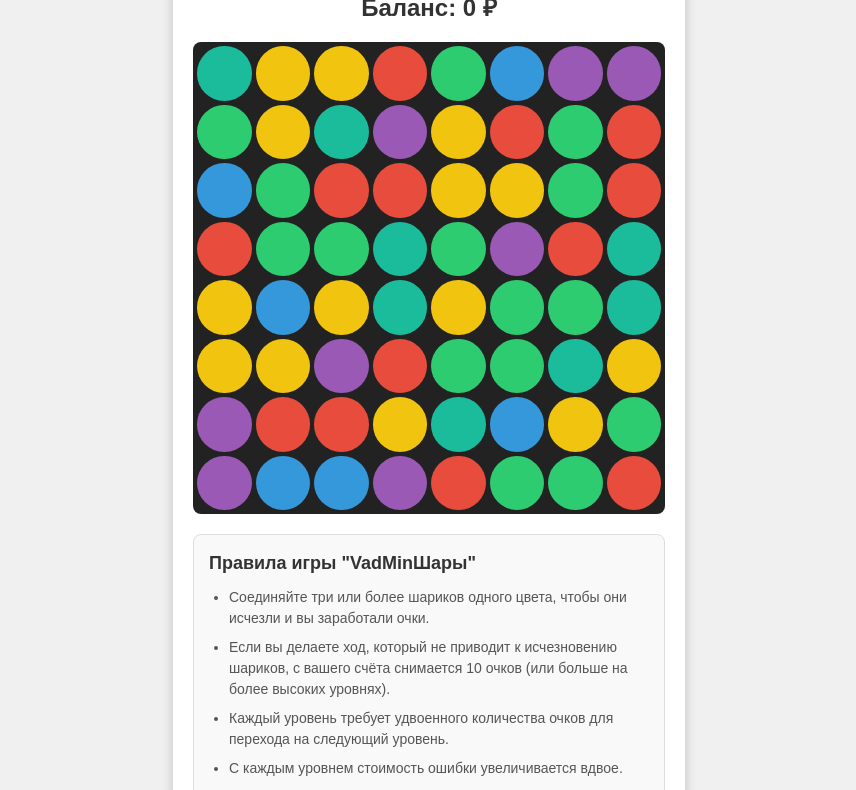
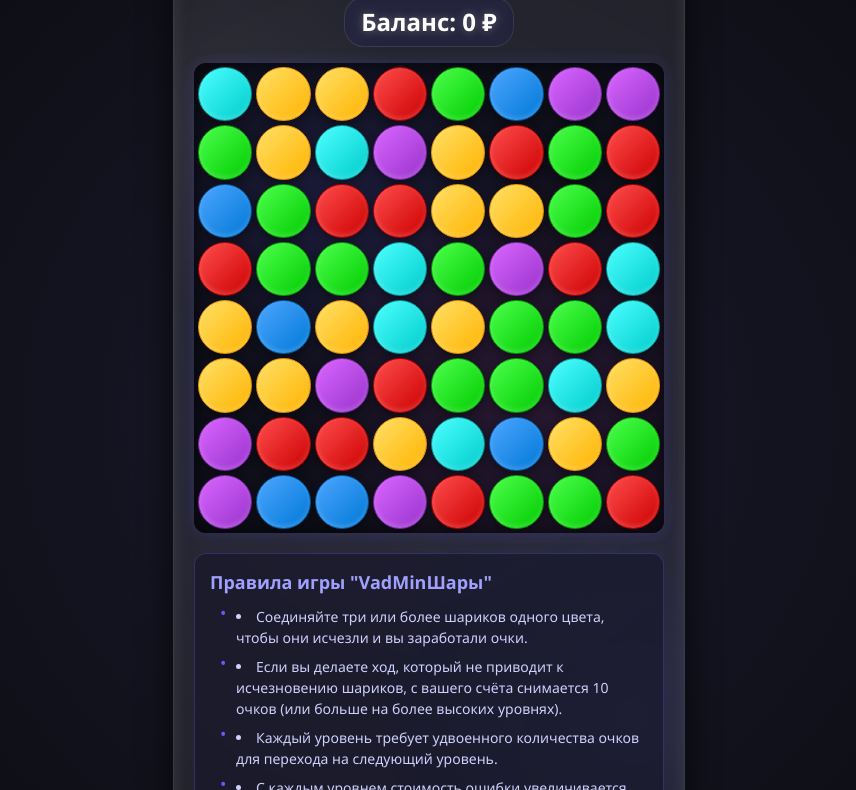
Before and after one commit to VadimMinaev/match3-game, a plain HTML site: page index.html in a window 1280 px wide. Shown: the part 94-884 px from the top of the page, without its empty margins (211-1067 px from the left). Drawn offline with Linux system fonts and the light colour scheme.

Commit message:
Фикс

```diff
--- a/style.css
+++ b/style.css
@@ -6,7 +6,6 @@
 
 :root {
   --board-size: min(90vw, 512px);
-  --ball-size: calc(var(--board-size) / 8 - 4px);
   --gap-size: 4px;
 }
 
@@ -23,31 +22,81 @@
 }
 
 body {
-  font-family: Arial, sans-serif;
-  background: #f0f0f0;
+  font-family: 'Segoe UI', Tahoma, Geneva, Verdana, sans-serif;
+  background: #0a0a0d;
+  background-image: radial-gradient(circle at center, #1a1a2e 0%, #0a0a0d 100%);
   display: flex;
   justify-content: center;
   align-items: center;
   min-height: 100vh;
   padding: 16px;
   line-height: 1.5;
+  color: #e0e0ff;
+  overflow-x: hidden;
 }
 
 .game-container {
   text-align: center;
   padding: 20px;
-  background: white;
-  border-radius: 12px;
-  box-shadow: 0 4px 12px rgba(0, 0, 0, 0.2);
+  background: rgba(255, 255, 255, 0.08);
+  backdrop-filter: blur(10px);
+  -webkit-backdrop-filter: blur(10px);
+  border-radius: 16px;
+  box-shadow:
+    0 8px 32px rgba(0, 0, 0, 0.7),
+    inset 0 0 15px rgba(255, 255, 255, 0.1);
+  border: 1px solid rgba(255, 255, 255, 0.1);
   width: 100%;
   max-width: var(--board-size);
+  position: relative;
+  overflow: hidden;
+}
+
+.game-container::before {
+  content: '';
+  position: absolute;
+  top: 0;
+  left: 0;
+  width: 100%;
+  height: 100%;
+  background-image:
+    radial-gradient(circle at 10% 20%, rgba(255, 255, 255, 0.05) 0%, transparent 20%),
+    radial-gradient(circle at 90% 80%, rgba(100, 100, 255, 0.1) 0%, transparent 30%);
+  z-index: 0;
+  pointer-events: none;
+}
+
+.game-container > * {
+  position: relative;
+  z-index: 1;
+}
+
+h1 {
+  font-size: 28px;
+  margin-bottom: 12px;
+  background: linear-gradient(45deg, #6a11cb 0%, #2575fc 100%);
+  background-clip: text;
+  -webkit-background-clip: text;
+  color: transparent;
+  -webkit-text-fill-color: transparent;
+  text-shadow: 0 2px 10px rgba(106, 17, 203, 0.2);
+  letter-spacing: -0.5px;
+  font-weight: bold;
+  padding: 0 8px;
 }
 
 .score {
   font-size: 24px;
   margin-bottom: 16px;
-  color: #333;
+  color: #fff;
   font-weight: bold;
+  text-shadow: 0 0 10px rgba(255, 255, 255, 0.3);
+  background: rgba(30, 30, 60, 0.7);
+  display: inline-block;
+  padding: 6px 16px;
+  border-radius: 20px;
+  backdrop-filter: blur(5px);
+  border: 1px solid rgba(255, 255, 255, 0.1);
 }
 
 .game-board {
@@ -55,13 +104,32 @@ body {
   grid-template-columns: repeat(8, 1fr);
   grid-template-rows: repeat(8, 1fr);
   gap: var(--gap-size);
-  background: #222;
+  background: #0f0f1a;
   padding: var(--gap-size);
-  border-radius: 8px;
+  border-radius: 12px;
   aspect-ratio: 1 / 1;
   width: 100%;
   max-width: 100%;
   margin: 0 auto;
+  position: relative;
+  overflow: hidden;
+  box-shadow:
+    inset 0 0 20px rgba(0, 0, 0, 0.8),
+    0 0 15px rgba(100, 100, 255, 0.2);
+}
+
+.game-board::before {
+  content: '';
+  position: absolute;
+  top: 0;
+  left: 0;
+  width: 100%;
+  height: 100%;
+  background-image:
+    radial-gradient(circle at 30% 30%, rgba(100, 100, 255, 0.15) 0%, transparent 40%),
+    radial-gradient(circle at 70% 70%, rgba(255, 100, 255, 0.1) 0%, transparent 50%);
+  z-index: 0;
+  pointer-events: none;
 }
 
 .ball {
@@ -73,26 +141,51 @@ body {
   display: flex;
   justify-content: center;
   align-items: center;
+  position: relative;
+  z-index: 2;
+  box-shadow:
+    0 3px 8px rgba(0, 0, 0, 0.4),
+    inset 0 -2px 5px rgba(255, 255, 255, 0.2);
 }
 
-/* Цвета шариков */
-.ball[data-color="1"] { background: #e74c3c; } /* красный */
-.ball[data-color="2"] { background: #3498db; } /* синий */
-.ball[data-color="3"] { background: #2ecc71; } /* зелёный */
-.ball[data-color="4"] { background: #f1c40f; } /* жёлтый */
-.ball[data-color="5"] { background: #9b59b6; } /* фиолетовый */
-.ball[data-color="6"] { background: #1abc9c; } /* бирюзовый */
+.ball[data-color="1"] {
+  background: linear-gradient(135deg, #ff4d4d, #cc0000);
+  border: 1px solid #b30000;
+}
+.ball[data-color="2"] {
+  background: linear-gradient(135deg, #4da6ff, #0078d7);
+  border: 1px solid #005a9e;
+}
+.ball[data-color="3"] {
+  background: linear-gradient(135deg, #4dff4d, #00cc00);
+  border: 1px solid #009900;
+}
+.ball[data-color="4"] {
+  background: linear-gradient(135deg, #ffe066, #ffb300);
+  border: 1px solid #e69500;
+}
+.ball[data-color="5"] {
+  background: linear-gradient(135deg, #d966ff, #9933cc);
+  border: 1px solid #7a29a3;
+}
+.ball[data-color="6"] {
+  background: linear-gradient(135deg, #4dffff, #00cccc);
+  border: 1px solid #009999;
+}
 
 .ball.selected {
   transform: scale(1.15);
-  box-shadow: 0 0 12px rgba(255, 255, 255, 0.8);
+  box-shadow:
+    0 0 20px rgba(255, 255, 255, 0.9),
+    inset 0 0 15px rgba(255, 255, 255, 0.5);
+  z-index: 10;
 }
 
 .ball.removing {
   opacity: 0;
+  transform: scale(0.8);
 }
 
-/* Полная адаптация под мобильные устройства */
 @media (max-width: 768px) {
   .game-container {
     max-width: 95vw;
@@ -106,7 +199,11 @@ body {
 
   .game-board {
     padding: calc(var(--gap-size) * 0.5);
-    border-radius: 6px;
+    border-radius: 10px;
+  }
+
+  h1 {
+    font-size: 24px;
   }
 }
 
@@ -118,6 +215,7 @@ body {
   .score {
     font-size: 18px;
     margin-bottom: 10px;
+    padding: 4px 12px;
   }
 
   .game-rules {
@@ -133,16 +231,19 @@ body {
   .game-rules li {
     margin-bottom: 5px;
   }
+
+  h1 {
+    font-size: 20px;
+  }
 }
 
-/* Стили для модального окна */
 .modal-overlay {
   position: fixed;
   top: 0;
   left: 0;
   width: 100%;
   height: 100%;
-  background: rgba(0, 0, 0, 0.5);
+  background: rgba(10, 10, 20, 0.95);
   display: flex;
   justify-content: center;
   align-items: center;
@@ -150,66 +251,84 @@ body {
 }
 
 .modal {
-  background: white;
+  background: rgba(30, 30, 60, 0.9);
   padding: 20px;
-  border-radius: 8px;
-  box-shadow: 0 4px 12px rgba(0, 0, 0, 0.3);
+  border-radius: 16px;
+  box-shadow:
+    0 10px 30px rgba(0, 0, 0, 0.7),
+    0 0 20px rgba(100, 100, 255, 0.3);
   text-align: center;
   position: relative;
   max-width: 90vw;
   width: 400px;
   margin: 16px;
+  border: 1px solid rgba(150, 150, 255, 0.3);
+  backdrop-filter: blur(10px);
+  -webkit-backdrop-filter: blur(10px);
 }
 
 .modal p {
   margin: 0 0 20px;
   font-size: 18px;
-  color: #333;
+  color: #fff;
+  line-height: 1.4;
 }
 
 .modal-close {
   position: absolute;
   top: 10px;
   right: 10px;
-  background: none;
-  border: none;
+  background: rgba(255, 255, 255, 0.1);
+  border: 1px solid rgba(255, 255, 255, 0.2);
   font-size: 20px;
   cursor: pointer;
-  color: #333;
-  padding: 4px;
+  color: #fff;
+  padding: 4px 8px;
+  border-radius: 50%;
+  transition: all 0.2s ease;
 }
 
 .modal-close:hover {
-  color: #e74c3c;
+  color: #ff6b6b;
+  background: rgba(255, 107, 107, 0.2);
   transform: scale(1.1);
 }
 
-/* Стили для блока с правилами */
 .game-rules {
   margin-top: 20px;
   padding: 15px;
-  background: #f9f9f9;
-  border: 1px solid #ddd;
-  border-radius: 8px;
+  background: rgba(20, 20, 40, 0.6);
+  border: 1px solid rgba(100, 100, 255, 0.3);
+  border-radius: 12px;
   font-size: 14px;
-  color: #555;
+  color: #d0d0ff;
   text-align: left;
   max-width: 100%;
-  overflow: hidden;
 }
 
 .game-rules h2 {
   font-size: 18px;
   margin-bottom: 10px;
-  color: #333;
+  color: #a0a0ff;
 }
 
 .game-rules ul {
-  list-style: disc;
-  padding-left: 20px;
+  list-style-position: inside;
+  padding-left: 10px;
   margin-top: 8px;
 }
 
 .game-rules li {
   margin-bottom: 8px;
+  position: relative;
+  padding-left: 16px;
 }
+
+.game-rules li::before {
+  content: "•";
+  color: #6a5af9;
+  position: absolute;
+  left: 0;
+  font-size: 1.2em;
+  line-height: 0.8;
+}
```
